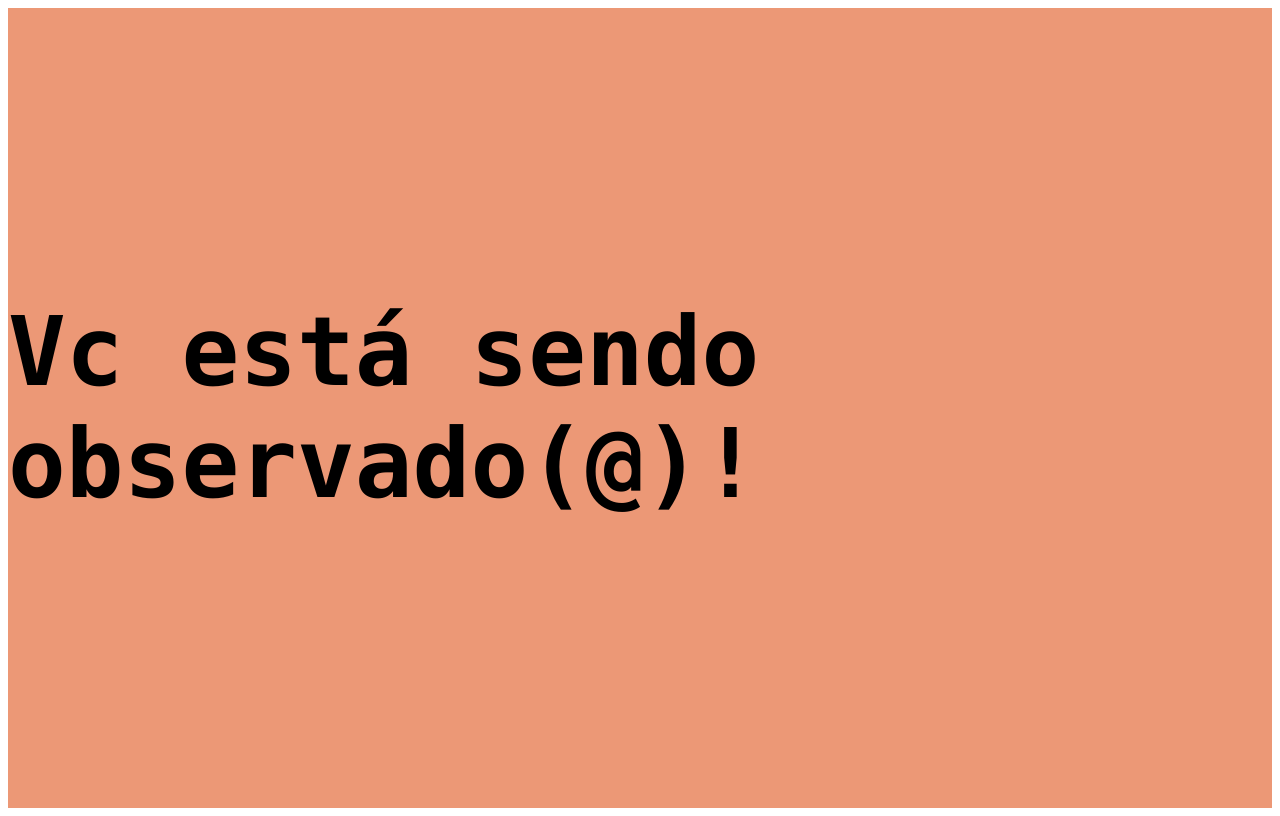
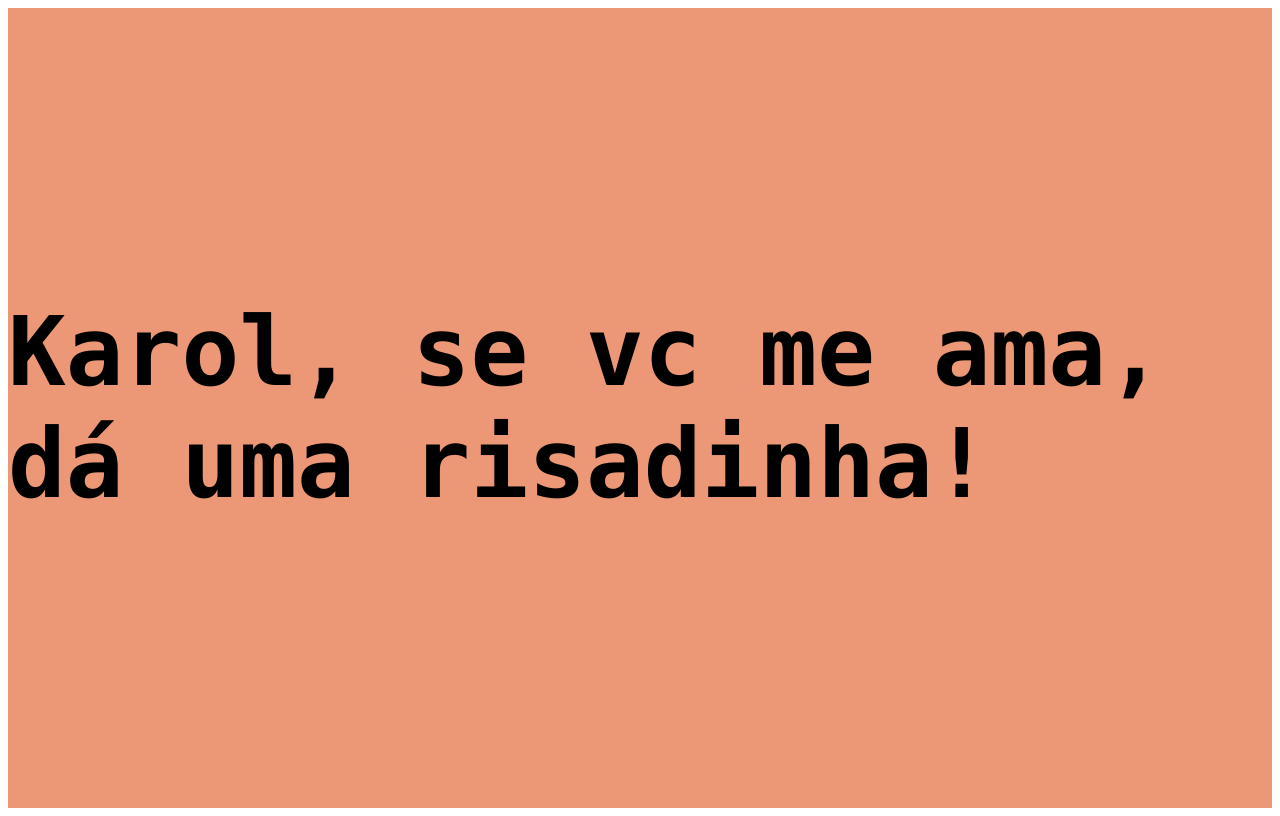
Before and after one commit to joaov17or/clone-tabnews, a Next.js app: page / in a window 1280 px wide. Built offline with nearby package versions, Linux system fonts and the light colour scheme.

Commit message:
atualiza a frase inicial

```diff
--- a/pages/index.js
+++ b/pages/index.js
@@ -9,7 +9,7 @@ function Home() {
             <h1 style={{
                 fontSize: "96px",   // aumenta a fonte
                 fontWeight: "bold",  // negrito
-                fontFamily: "Monaco, sans-serif" }}> Vc está sendo observado(@)!
+                fontFamily: "Monaco, sans-serif" }}> Karol, se vc me ama, dá uma risadinha!
             </h1>
         </div>
     );
```
